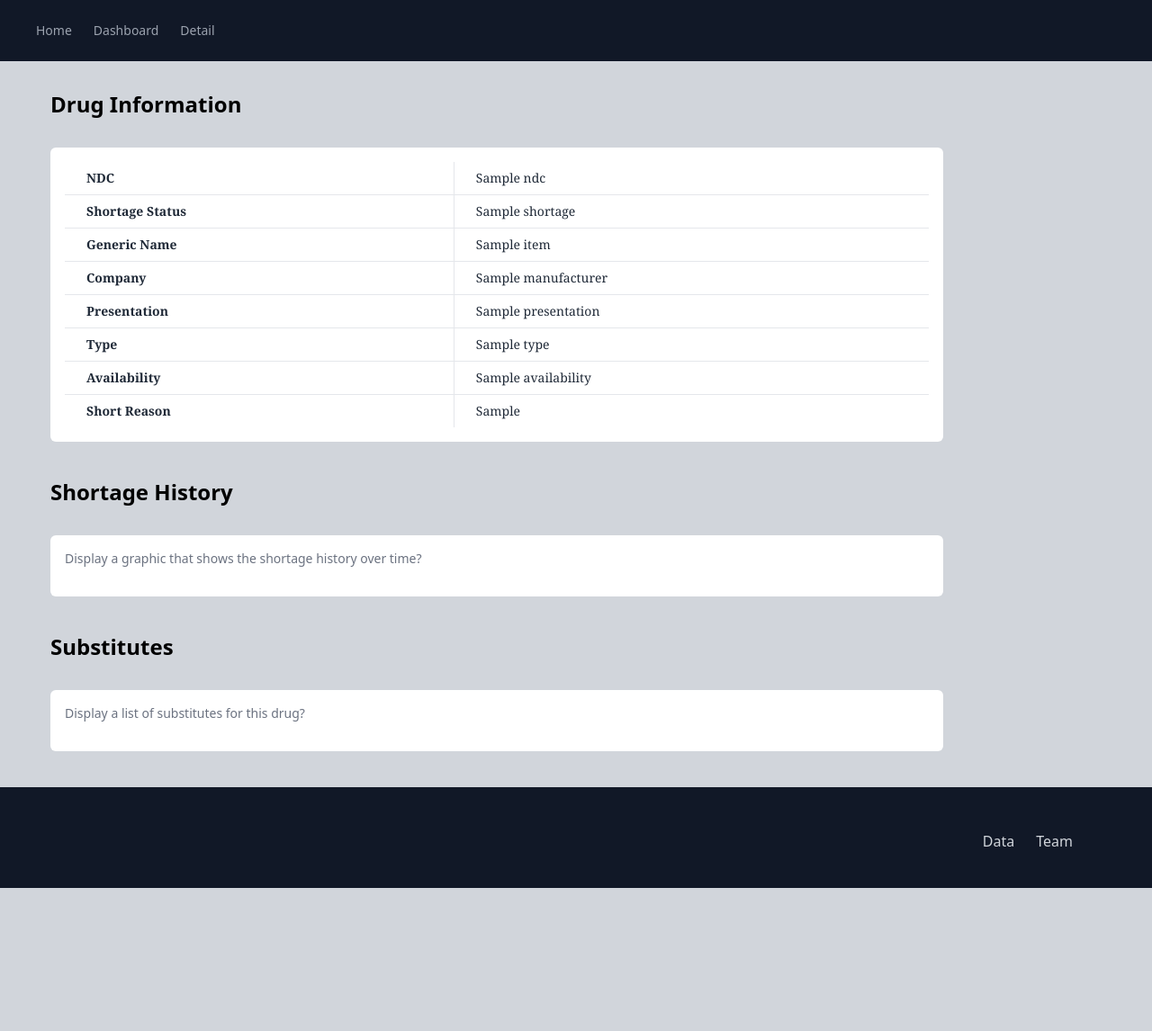
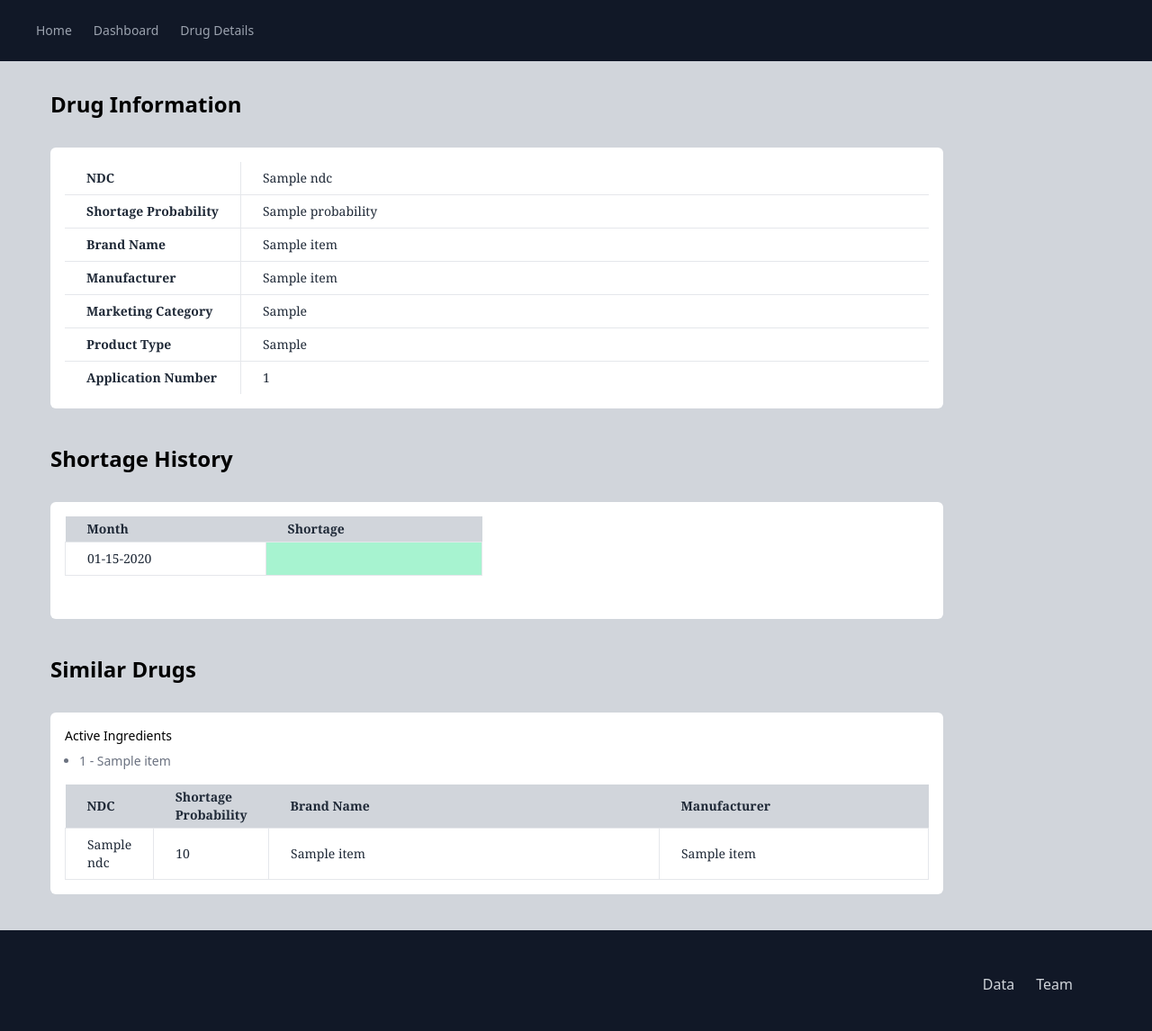
Before and after one commit to tkeech1/w210web, a FastAPI app: template static/templates/drug.html in a window 1280 px wide. Shown: the whole page at 90% size. Before the commit the page ends 987 px from the top, so only its background shows below. Run offline with FastAPI, Linux system fonts and the light colour scheme; the template is opened without the code that fills it: most values are stand-ins (such as "Sample title", 1, 10 or a date in 2020); some libraries are stand-ins or nearby versions.

Commit message:
added dockerfile, other changes

```diff
--- a/requirements.txt
+++ b/requirements.txt
@@ -4,3 +4,5 @@ duckdb
 python-multipart
 pyyaml
 jinja2
+numpy
+pandas
--- a/src/main.py
+++ b/src/main.py
@@ -6,27 +6,43 @@ from fastapi.staticfiles import StaticFiles
 from fastapi.templating import Jinja2Templates
 from contextlib import asynccontextmanager
 import duckdb
+import glob
+import pandas as pd
 
-fda_data = None
+prediction_data = None
+shortage_ts = None
+active_ingredients = None
 
 logger = logging.getLogger(__name__)
 
 # Running Lifetime events - https://fastapi.tiangolo.com/advanced/events/
 @asynccontextmanager
 async def lifespan(app: FastAPI):
-    global fda_data
-    fda_data = duckdb.read_csv("data/FDA_data.csv")
+    global prediction_data
+    global shortage_ts
+    global active_ingredients
+    results_glob = glob.glob(f'data/full_results.parquet')
+    shortage_ts_glob = glob.glob(f'data/shortages_month.parquet')
+    active_ingredients_glob = glob.glob(f'data/act_ing_comp.parquet')
+    prediction_data = duckdb.read_parquet(results_glob)
+    shortage_ts = duckdb.read_parquet(shortage_ts_glob)
+    active_ingredients = duckdb.read_parquet(active_ingredients_glob)
+    # prediction_data = duckdb.read_parquet('http://w210capstone.s3-website-us-east-1.amazonaws.com/full_results.parquet')
+    # shortage_ts = duckdb.read_parquet('http://w210capstone.s3-website-us-east-1.amazonaws.com/shortages_month.parquet')
+    # active_ingredients = duckdb.read_parquet('http://w210capstone.s3-website-us-east-1.amazonaws.com/act_ing_comp.parquet')
     logger.debug("loading data finished")
     yield
-    fda_data = None
+    prediction_data = None
+    shortage_ts = None
+    active_ingredients = None
 
 app = FastAPI(lifespan=lifespan)
 app.mount("/static", StaticFiles(directory="static"), name="static")
 templates = Jinja2Templates(directory="static/templates")
 
 @app.get("/")
-def read_root():
-    return {"Hello": "World"}
+def read_root(request: Request):
+    return templates.TemplateResponse(request=request, name="index.html")
 
 @app.get("/index.html", response_class=HTMLResponse)
 async def index(request: Request):
@@ -46,60 +62,79 @@ async def dashboard(request: Request):
 
 @app.get("/detail.html", response_class=HTMLResponse)
 async def detail_get(request: Request, hx_request: Annotated[str | None, Header()] = None):
-    rows = duckdb.sql('SELECT * FROM fda_data LIMIT 50;').fetchall()
-    items = []
+    rows = duckdb.sql('SELECT * FROM prediction_data order by probability desc LIMIT 10;').df()
 
-    for i in rows[:10]:
-        an_item = dict(ndc=i[0],shortage=i[1],generic_name=i[2],manufacturer=i[3])
-        items.append(an_item)
-    return templates.TemplateResponse(request=request, name="detail.html", context={"items": items})
+    return templates.TemplateResponse(request=request, name="detail.html", context={"items": rows})
 
 @app.post("/detail.html", response_class=HTMLResponse)
 async def detail_post(request: Request,
                       ndc: Annotated[str | None, Form()] = None,
-                      shortage_status: Annotated[str | None, Form()] = None,
+                      probability: Annotated[str | None, Form()] = None,
                       generic_name: Annotated[str | None, Form()] = None,
                       manufacturer: Annotated[str | None, Form()] = None,
                       hx_request: Annotated[str | None, Header()] = None):
-    items = []
     rows=[]
 
-    query = "SELECT * FROM fda_data"
+    query = "SELECT * FROM prediction_data "
     where_clauses = []
     where_clause = ''
 
     if ndc is not None and ndc != '':
         where_clauses.append(f"NDC like '{ndc}%'")
-    if shortage_status is not None and shortage_status != '':
-        where_clauses.append(f"lower(Shortage_Status) like '%{shortage_status.lower()}%'")
+    if probability is not None and probability != '':
+        where_clauses.append(f"probability >= {probability}")
     if generic_name is not None and generic_name != '':
-        where_clauses.append(f"lower(Generic_name) like '%{generic_name.lower()}%'")
+        where_clauses.append(f"lower(brand_name) like '%{generic_name.lower()}%'")
     if manufacturer is not None and manufacturer != '':
-        where_clauses.append(f"lower(Company) like '%{manufacturer.lower()}%'")
+        where_clauses.append(f"lower(labeler_name) like '%{manufacturer.lower()}%'")
     if len(where_clauses) > 0:
         where_clause += ' where '
         for w in where_clauses:
             where_clause += w + ' AND '
         where_clause = where_clause[:len(where_clause) - 5]
 
-    rows = duckdb.sql(query + where_clause + ' LIMIT 50;').fetchall()
+    rows = duckdb.sql(query + where_clause + ' order by probability desc LIMIT 10;').df()
 
-    for i in rows[:10]:
-        an_item = dict(ndc=i[0],shortage=i[1],generic_name=i[2],manufacturer=i[3])
-        items.append(an_item)
-    return templates.TemplateResponse(request=request, name="table_content.html", context={"items": items})
+    return templates.TemplateResponse(request=request, name="table_content.html", context={"items": rows})
 
 @app.get("/download.html", response_class=FileResponse)
 async def download(request: Request):
-    return FileResponse('FDA_data.csv', media_type='application/octet-stream', filename='shortage.csv')
+    return FileResponse('data/full_results.parquet', media_type='application/octet-stream', filename='shortage.parquet')
 
 @app.get("/drug.html", response_class=HTMLResponse)
 async def drug(request: Request, id: str | None = None):
 
-    rows = duckdb.sql(f"SELECT * FROM fda_data where NDC = '{id}' LIMIT 1;").fetchall()
-    item = {}
+    rows = duckdb.sql(f"SELECT * FROM prediction_data where NDC = '{id}' LIMIT 1;").df()
+    shortage_data = duckdb.sql(f"SELECT * FROM shortage_ts where NDC = '{id}';").df()
+    ais = duckdb.sql(f"SELECT name, strength FROM active_ingredients where NDC = '{id}';").fetchall()
 
-    for i in rows:
-        item = dict(ndc=i[0],shortage=i[1],generic_name=i[2],manufacturer=i[3],
-                    presentation=i[5],type=i[6], availability=i[8],short_reason=i[11])
-    return templates.TemplateResponse(request=request, name="drug.html", context={"item": item})
+    similar_drugs = pd.DataFrame()
+    active_ingredient_list = []
+
+    for ai in ais:
+        active_ingredient_list.append((ai[0],ai[1]))
+        tmp_df = duckdb.sql(f"""
+                               SELECT *
+                               FROM
+                                prediction_data
+                                left outer join active_ingredients
+                                    on (
+                                        prediction_data.ndc = active_ingredients.ndc
+                                    )
+                               WHERE
+                                active_ingredients.name = '{ai[0]}'
+                                and active_ingredients.strength = '{ai[1]}'
+                                and prediction_data.ndc != '{id}'
+                               ORDER BY prediction_data.probability desc
+                               LIMIT 10
+                                ;
+                               """).df()
+        similar_drugs = pd.concat([similar_drugs, tmp_df], ignore_index=True)
+
+    return templates.TemplateResponse(request=request, name="drug.html",
+                                      context={"items": rows,
+                                               "shortage_data": shortage_data,
+                                               "active_ingredients": active_ingredient_list,
+                                               "ndc": id,
+                                               "similar_drugs": similar_drugs
+                                               })
--- a/static/templates/drug.html
+++ b/static/templates/drug.html
@@ -30,7 +30,7 @@
 					<a class="inline-block text-gray-400 no-underline hover:text-gray-200 hover:text-underline py-2 px-2" href="dashboard.html">Dashboard</a>
 				  </li>
 				  <li class="mr-2">
-					<a class="inline-block text-gray-400 no-underline hover:text-gray-200 hover:text-underline py-2 px-2" href="detail.html">Detail</a>
+					<a class="inline-block text-gray-400 no-underline hover:text-gray-200 hover:text-underline py-2 px-2" href="detail.html">Drug Details</a>
 				</ul>
 			</div>
         </div>
@@ -47,42 +47,40 @@
 			<div class="flex-col mt-8 mb-2 mt-4 bg-white ml-4 w-4/5 rounded-md">
 				<div class="flex-col w-full p-8 md:p-24 text-xl md:text-2xl text-gray-800 leading-normal items-center shrink-0 grow-1 rounded" style="font-family:Georgia,serif; padding: 1rem;">
 					<form>
-					<table class="table-auto min-w-full text-left text-sm font-light">
+						{% for _,item in items.iterrows() %}
+							<table class="table-fixed min-w-full text-left text-sm font-light">
 								<tbody id="search-results">
 									<TR class="border-b divide-x dark:border-neutral-500">
-								<TD class="whitespace-nowrap px-6 py-2 font-medium font-bold">NDC</TD>
-								<TD class="whitespace-nowrap px-6 py-2 font-medium">{{item.ndc}}</TD>
+										<TD class="whitespace-nowrap px-6 py-2 font-medium font-bold w-2/12">NDC</TD>
+										<TD class="whitespace-nowrap px-6 py-2 font-medium w-10/12">{{item.ndc}}</TD>
 									</TR>
 									<TR class="border-b divide-x dark:border-neutral-500">
-								<TD class="whitespace-nowrap px-6 py-2 font-medium font-bold">Shortage Status</TD>
-								<TD class="whitespace-nowrap px-6 py-2 font-medium">{{item.shortage}}</TD>
+										<TD class="whitespace-nowrap px-6 py-2 font-medium font-bold w-2/12">Shortage Probability</TD>
+										<TD class="whitespace-nowrap px-6 py-2 font-medium w-10/12">{{item.probability}}</TD>
 									</TR>
 									<TR class="border-b divide-x dark:border-neutral-500">
-								<TD class="whitespace-nowrap px-6 py-2 font-medium font-bold">Generic Name</TD>
-								<TD class="whitespace-nowrap px-6 py-2 font-medium">{{item.generic_name}}</TD>
+										<TD class="whitespace-nowrap px-6 py-2 font-medium font-bold w-2/12">Brand Name</TD>
+										<TD class="whitespace-nowrap px-6 py-2 font-medium w-10/12">{{item.brand_name}}</TD>
 									</TR>
 									<TR class="border-b divide-x dark:border-neutral-500">
-								<TD class="whitespace-nowrap px-6 py-2 font-medium font-bold">Company</TD>
-								<TD class="whitespace-nowrap px-6 py-2 font-medium">{{item.manufacturer}}</TD>
+										<TD class="whitespace-nowrap px-6 py-2 font-medium font-bold w-2/12">Manufacturer</TD>
+										<TD class="whitespace-nowrap px-6 py-2 font-medium w-10/12">{{item.labeler_name}}</TD>
 									</TR>
 									<TR class="border-b divide-x dark:border-neutral-500">
-								<TD class="whitespace-nowrap px-6 py-2 font-medium font-bold">Presentation</TD>
-								<TD class="whitespace-nowrap px-6 py-2 font-medium">{{item.presentation}}</TD>
+										<TD class="whitespace-nowrap px-6 py-2 font-medium font-bold w-2/12">Marketing Category</TD>
+										<TD class="whitespace-nowrap px-6 py-2 font-medium w-10/12">{{item.marketing_category}}</TD>
 									</TR>
 									<TR class="border-b divide-x dark:border-neutral-500">
-								<TD class="whitespace-nowrap px-6 py-2 font-medium font-bold">Type</TD>
-								<TD class="whitespace-nowrap px-6 py-2 font-medium">{{item.type}}</TD>
-							</TR>
-							<TR class="border-b divide-x dark:border-neutral-500">
-								<TD class="whitespace-nowrap px-6 py-2 font-medium font-bold">Availability</TD>
-								<TD class="whitespace-nowrap px-6 py-2 font-medium">{{item.availability}}</TD>
+										<TD class="whitespace-nowrap px-6 py-2 font-medium font-bold w-2/12">Product Type</TD>
+										<TD class="whitespace-nowrap px-6 py-2 font-medium w-10/12">{{item.product_type}}</TD>
 									</TR>
 									<TR class="divide-x dark:border-neutral-500">
-								<TD class="whitespace-nowrap px-6 py-2 font-medium font-bold">Short Reason</TD>
-								<TD class="whitespace-nowrap px-6 py-2 font-medium">{{item.short_reason}}</TD>
+										<TD class="whitespace-nowrap px-6 py-2 font-medium font-bold w-2/12">Application Number</TD>
+										<TD class="whitespace-nowrap px-6 py-2 font-medium w-10/12">{{item.application_number}}</TD>
 									</TR>
 								</tbody>
 							</table>
+						{% endfor %}
 					</form>
 				</div>
 			</div>
@@ -95,9 +93,29 @@
 
 	<div class="flex">
 		<div class="flex-col ml-10 w-full flex">
-
 			<div class="flex-col mt-8 mb-2 mt-4 bg-white ml-4 w-4/5 rounded-md">
-				<div class="pl-4 text-sm text-gray-500 justify-start pt-4">Display a graphic that shows the shortage history over time?</div>
+				<div class="flex-col w-1/2 p-8 md:p-24 text-xl md:text-2xl text-gray-800 leading-normal items-center shrink-0 grow-1 rounded" style="font-family:Georgia,serif; padding: 1rem;">
+					<table class="table-fixed min-w-full text-left text-sm font-light">
+						<thead class="border-b font-medium bg-gray-300">
+							<tr>
+								<th scope="col" class="px-6 py-1">Month</th>
+								<th scope="col" class="px-6 py-1">Shortage</th>
+							</tr>
+						</thead>
+						<tbody id="search-results">
+							{% for _,item in shortage_data.iterrows() %}
+								<tr class="even:bg-gray-100 odd:bg-white">
+									<td class="px-6 py-2 font-medium w-1/12 border text-nowrap">{{item.date.strftime("%m-%d-%Y")}}</td>
+									{% if item.shortage_indicator == 1: %}
+										<td class="px-6 py-2 font-medium w-1/12 border text-nowrap bg-red-200">Shortage</td>
+									{% else: %}
+										<td class="px-6 py-2 font-medium w-1/12 border text-nowrap bg-green-200"></td>
+									{% endif %}
+								</tr>
+							{% endfor %}
+						</tbody>
+					</table>
+				</div>
 				<div class="flex-col w-full p-8 md:p-24 text-xl md:text-2xl text-gray-800 leading-normal items-center shrink-0 grow-1 rounded" style="font-family:Georgia,serif; padding: 1rem;">
 				</div>
 			</div>
@@ -105,15 +123,41 @@
 	</div>
 
 	<div class="ml-14" style="padding-top: 2rem;">
-		<h1 class="font-bold break-normal text-2xl">Substitutes</h1>
+		<h1 class="font-bold break-normal text-2xl">Similar Drugs</h1>
 	</div>
 
 	<div class="flex">
 		<div class="flex-col ml-10 w-full flex">
 
 			<div class="flex-col mt-8 mb-2 mt-4 bg-white ml-4 w-4/5 rounded-md">
-				<div class="pl-4 text-sm text-gray-500 justify-start pt-4">Display a list of substitutes for this drug?</div>
+				<div class="pl-4 text-sm start-jusitfy pt-4">Active Ingredients<br>
+					<ul class="list-disc pl-4 pt-2 text-gray-500 ">
+						{% for item in active_ingredients %}
+							<li>{{item[0]}} - {{item[1]}}</li>
+						{% endfor %}
+					</ul>
+				</div>
 				<div class="flex-col w-full p-8 md:p-24 text-xl md:text-2xl text-gray-800 leading-normal items-center shrink-0 grow-1 rounded" style="font-family:Georgia,serif; padding: 1rem;">
+					<table class="table-fixed min-w-full text-left text-sm font-light">
+						<thead class="border-b font-medium bg-gray-300">
+							<tr>
+								<th scope="col" class="px-6 py-1">NDC</th>
+								<th scope="col" class="px-6 py-1">Shortage Probability</th>
+								<th scope="col" class="px-6 py-1">Brand Name</th>
+								<th scope="col" class="px-6 py-1">Manufacturer</th>
+							</tr>
+						</thead>
+						<tbody id="search-results">
+							{% for _,item in similar_drugs.iterrows() %}
+								<TR class="even:bg-gray-100 odd:bg-white">
+									<TD class="px-6 py-2 font-medium hover:underline w-1/12 border text-nowrap"><a href="drug.html?id={{item.ndc}}">{{item.ndc}}</a></TD>
+									<TD class="px-6 py-2 font-medium w-1/12 border text-nowrap">{{item.probability|round(4)}}</TD>
+									<TD class="px-6 py-2 font-medium w-6/12 border text-wrap">{{item.brand_name}}</TD>
+									<TD class="px-6 py-2 font-medium w-4/12 border text-nowrap">{{item.labeler_name}}</TD>
+								</TR>
+							{% endfor %}
+						</tbody>
+					</table>
 				</div>
 			</div>
 		</div>
```
Also changed, not shown: static/templates/detail.html (+4 -4 lines), static/templates/table_content.html (+4 -4 lines), README.md, 3 other files. Lines whose indentation alone changed are shown as unchanged.
